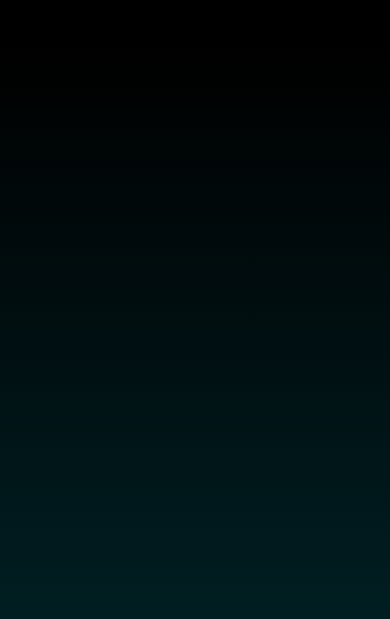
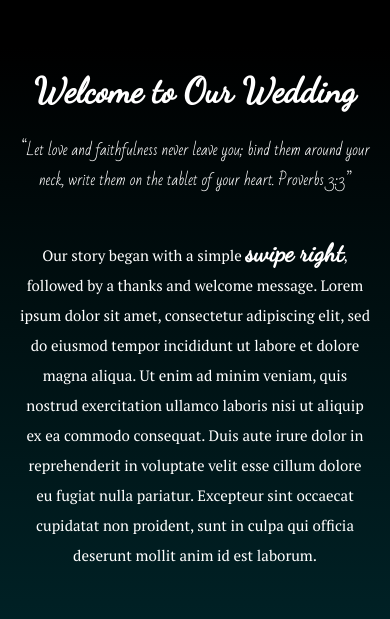
Before and after one commit to TACGalang/aizattledownwithtristan, a React (Create React App) app: page / in a window 390 px wide. Shown: the part 730-1349 px from the top of the page. Built offline with nearby package versions, Linux system fonts and the light colour scheme.

Commit message:
Add our story section

```diff
--- a/src/Components/Gallery.css
+++ b/src/Components/Gallery.css
@@ -6,7 +6,7 @@
 }
 
 .gallery {
-    width: 67vw;
+  width: 70vw;
   justify-content: center;
   -webkit-column-count: 3;
   -moz-column-count: 3;
@@ -60,7 +60,8 @@
   transform: scale(0);
   overflow: hidden;
   z-index: 999;
-    transition: opacity .2s ease, visibility .4s ease, transform .5s ease-in-out;
+  transition: opacity 0.2s ease, visibility 0.4s ease,
+    transform 0.5s ease-in-out;
 }
 
 .model.open {
--- /dev/null
+++ b/src/Components/OurStory.css
@@ -0,0 +1,68 @@
+.our-story {
+  background-image: linear-gradient(black, #005964);
+  display: flex;
+  justify-content: center;
+  align-items: center;
+  color: white;
+}
+
+.our-story div {
+  margin-top: 10vh;
+  width: 70vw;
+  text-align: center;
+  justify-content: center;
+  margin-right: auto;
+  margin-left: auto;
+  margin-bottom: 10vh;
+}
+
+.our-story h1 {
+  font-family: "Dancing Script", cursive;
+  font-size: 70px;
+  font-weight: bold;
+}
+
+.our-story q {
+  font-family: "Bad Script", cursive;
+  font-size: 20px;
+  font-weight: normal;
+}
+
+.our-story p {
+  font-family: "PT Serif", serif;
+  font-size: 20px;
+  font-weight: normal;
+  line-height: 50px;
+  margin-top: 5vh;
+  margin-bottom: 5vh;
+}
+
+.our-story b {
+  font-family: "Dancing Script", cursive;
+  font-size: 30px;
+  font-weight: bold;
+}
+
+@media screen and (max-width: 960px) {
+  .our-story div {
+    width: 90vw;
+    margin-top: 0;
+  }
+
+  .our-story h1 {
+    font-size: 35px;
+  }
+
+  .our-story q {
+    font-size: 15px;
+  }
+
+  .our-story p {
+    font-size: 15px;
+    line-height: 30px;
+  }
+
+  .our-story b {
+    font-size: 25px;
+  }
+}
--- a/src/Components/OurStory.js
+++ b/src/Components/OurStory.js
@@ -1,7 +1,55 @@
 import React from "react";
+import "./OurStory.css";
 
 function OurStory() {
-  return <></>;
+  return (
+    <div className="our-story">
+      <div>
+        <h1>Welcome to Our Wedding</h1>
+        <q>
+          Let love and faithfulness never leave you; bind them around your neck,
+          write them on the tablet of your heart. Proverbs 3:3
+        </q>
+
+        <p>
+          Our story began with a simple <b>swipe right</b>, followed by a thanks
+          and welcome message. Lorem ipsum dolor sit amet, consectetur
+          adipiscing elit, sed do eiusmod tempor incididunt ut labore et dolore
+          magna aliqua. Ut enim ad minim veniam, quis nostrud exercitation
+          ullamco laboris nisi ut aliquip ex ea commodo consequat. Duis aute
+          irure dolor in reprehenderit in voluptate velit esse cillum dolore eu
+          fugiat nulla pariatur. Excepteur sint occaecat cupidatat non proident,
+          sunt in culpa qui officia deserunt mollit anim id est laborum.
+        </p>
+        <p>
+          Lorem ipsum dolor sit amet, consectetur adipiscing elit, sed do
+          eiusmod tempor incididunt ut labore et dolore magna aliqua. Ut enim ad
+          minim veniam, quis nostrud exercitation ullamco laboris nisi ut
+          aliquip ex ea commodo consequat. Duis aute irure dolor in
+          reprehenderit in voluptate velit esse cillum dolore eu fugiat nulla
+          pariatur. Excepteur sint occaecat cupidatat non proident, sunt in
+          culpa qui officia deserunt mollit anim id est laborum.
+        </p>
+
+        <p>
+          Lorem ipsum dolor sit amet, consectetur adipiscing elit, sed do
+          eiusmod tempor incididunt ut labore et dolore magna aliqua. Ut enim ad
+          minim veniam, quis nostrud exercitation ullamco laboris nisi ut
+          aliquip ex ea commodo consequat. Duis aute irure dolor in
+          reprehenderit in voluptate velit esse cillum dolore eu fugiat nulla
+          pariatur. Excepteur sint occaecat cupidatat non proident, sunt in
+          culpa qui officia deserunt mollit anim id est laborum.Lorem ipsum
+          dolor sit amet, consectetur adipiscing elit, sed do eiusmod tempor
+          incididunt ut labore et dolore magna aliqua. Ut enim ad minim veniam,
+          quis nostrud exercitation ullamco laboris nisi ut aliquip ex ea
+          commodo consequat. Duis aute irure dolor in reprehenderit in voluptate
+          velit esse cillum dolore eu fugiat nulla pariatur. Excepteur sint
+          occaecat cupidatat non proident, sunt in culpa qui officia deserunt
+          mollit anim id est laborum.
+        </p>
+      </div>
+    </div>
+  );
 }
 
 export default OurStory;
--- a/src/Components/Pages/Home.css
+++ b/src/Components/Pages/Home.css
@@ -1,10 +1,5 @@
 .home-page {
   background-color: white;
-}
-
-.storyDIV {
-  background-image: linear-gradient(black, #005964);
-  height: 200vh;
 }
 
 .menu-icon-active {
@@ -31,7 +26,6 @@
 }
 
 @media screen and (max-width: 960px) {
-
 }
 
 @media screen and (min-width: 961px) {
--- a/src/Components/Pages/Home.js
+++ b/src/Components/Pages/Home.js
@@ -2,6 +2,7 @@ import React, { useState, useEffect } from "react";
 import Gallery from "../Gallery";
 import Header from "../Header";
 import { NavBar } from "../NavBar.js";
+import OurStory from "../OurStory";
 import "./Home.css";
 
 function Home() {
@@ -33,8 +34,8 @@ function Home() {
         <i className={menuClicked ? "fa fa-times" : "fas fa-bars"} />
       </div>
       <Header />
-      <NavBar isNavBarActive={menuClicked}/>
-      <div className="storyDIV" />
+      <NavBar isNavBarActive={menuClicked} />
+      <OurStory />
       <Gallery />
     </div>
   );
```
Lines whose indentation alone changed are shown as unchanged.
